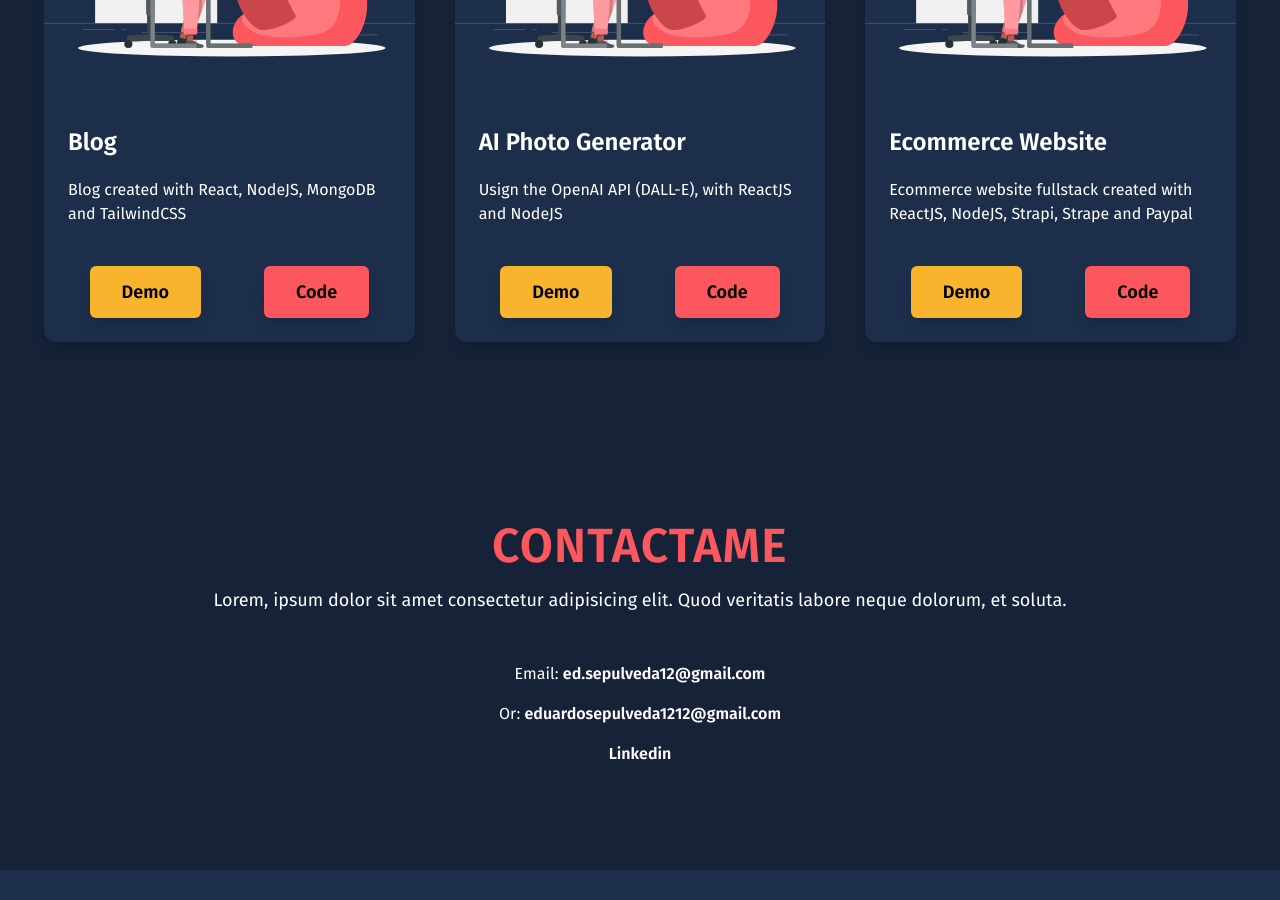
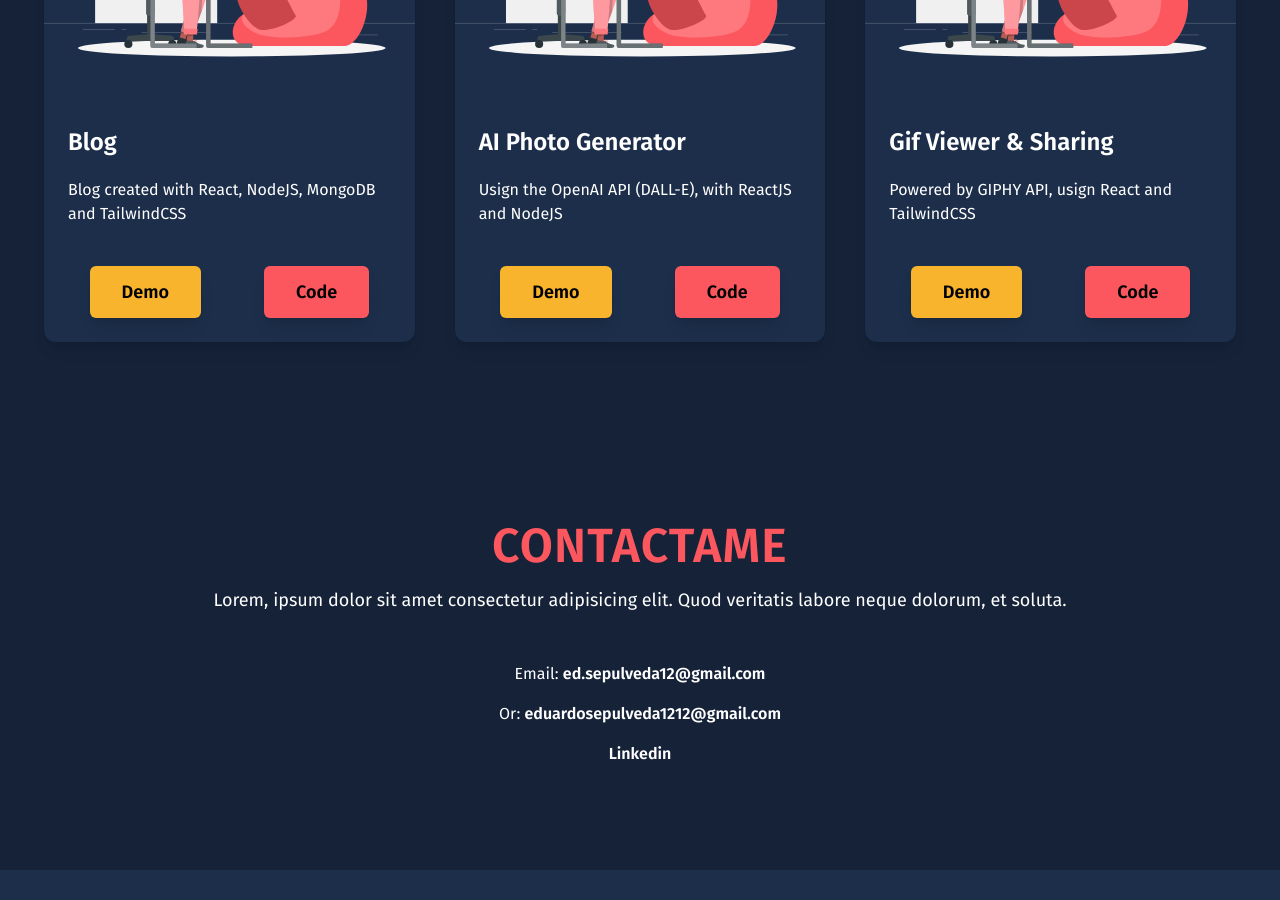
Before and after one commit to edsepulveda/portfolio-v2, a React (Vite) app: page / in a window 1280 px wide. Shown: the part 1960-2860 px from the top of the page. Built offline with nearby package versions, Linux system fonts and the light colour scheme.

Commit message:
Change projects

```diff
--- a/src/constants/data.js
+++ b/src/constants/data.js
@@ -38,8 +38,8 @@ export const ProjectsV2 = [
   },
   {
     id: 3,
-    title: 'Ecommerce Website',
-    desc: 'Ecommerce website fullstack created with ReactJS, NodeJS, Strapi, Strape and Paypal',
+    title: 'Gif Viewer & Sharing',
+    desc: 'Powered by GIPHY API, usign React and TailwindCSS',
     img: About,
     demo: 'https://bit.ly/3YsxjgN',
     code: 'https://bit.ly/3YsxjgN'
```
